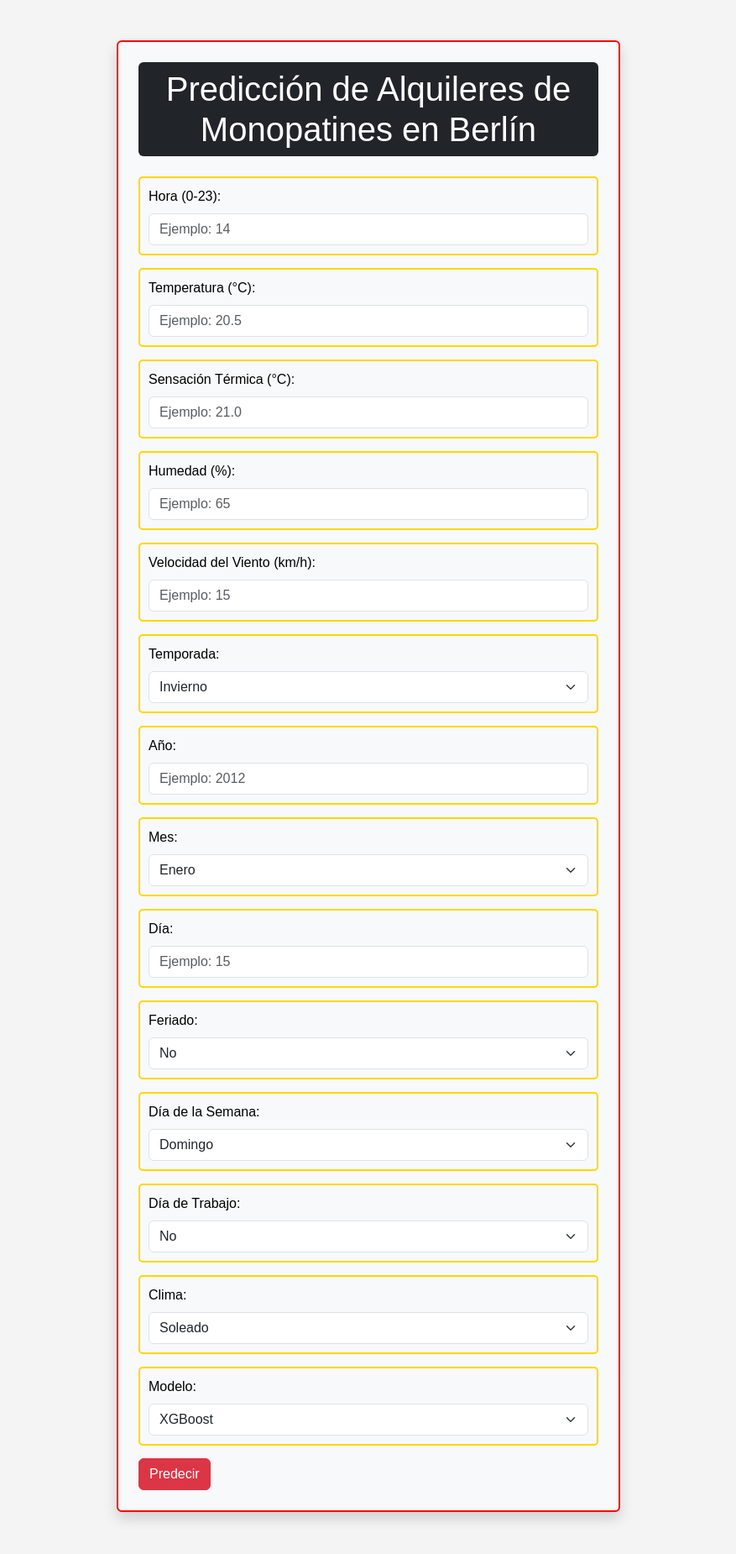
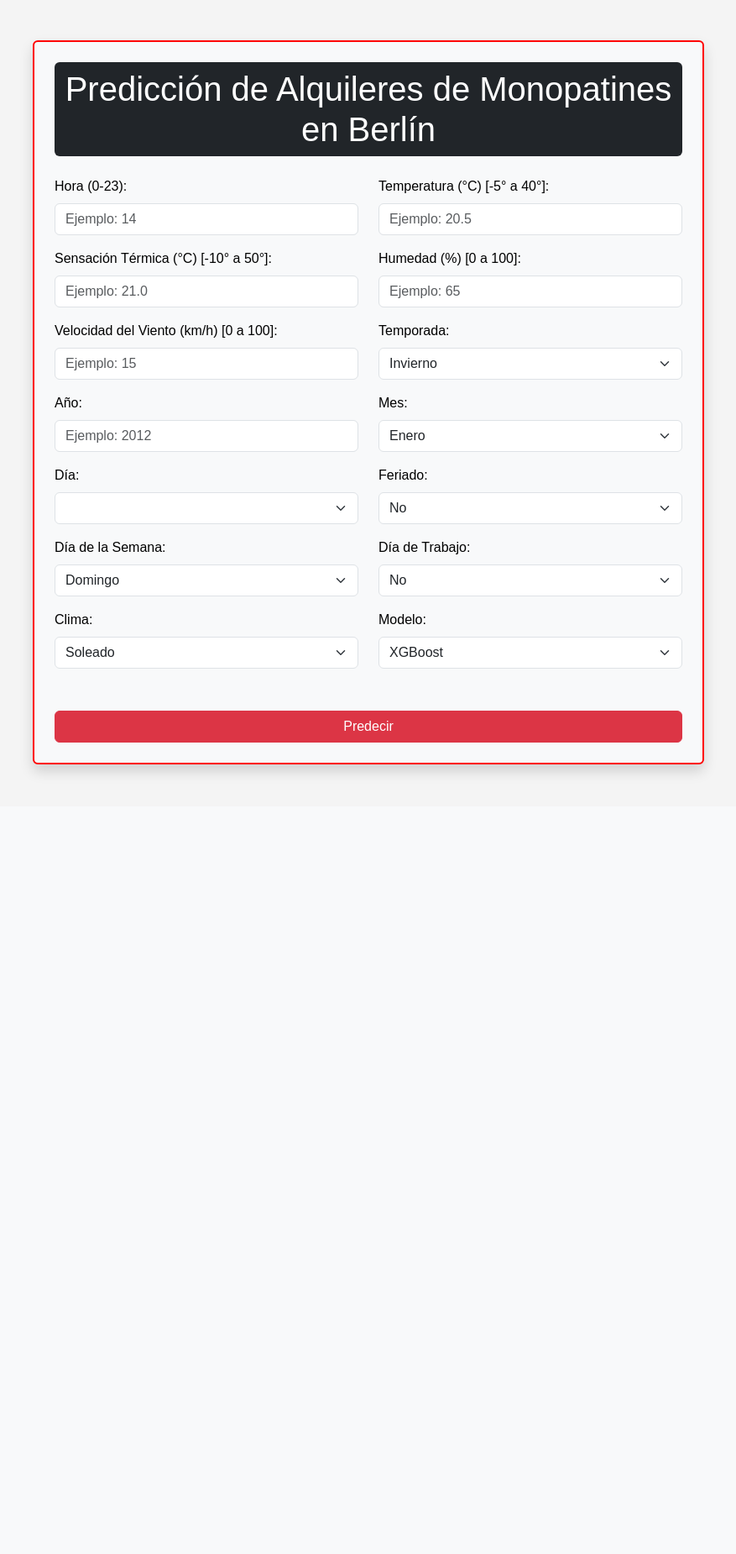
Before and after one commit to MauriAL10/berlin_scooters, a Flask app: page / in a window 1280 px wide. Shown: the whole page at 84% size, without its empty margins (201-1078 px from the left). After the commit the page ends 925 px from the top, so only its background shows below. Run offline with Flask 3, Linux system fonts and the light colour scheme; lists and menus that the app fills with data are empty; parts of the project's set-up code (start-up, migrations or seed data) failed here and were passed over.

Commit message:
Cambios finales en la GUI

```diff
--- a/app/app.py
+++ b/app/app.py
@@ -80,7 +80,7 @@
 
             modelo = request.form['modelo']
 
-            #Creación del DataFrame
+            #Creacion del DataFrame
             input_data = pd.DataFrame([{
                 'hora': hora,
                 'temperatura': temperatura,
--- a/app/static/styles.css
+++ b/app/static/styles.css
@@ -6,56 +6,90 @@
 }
 
 .container {
-    max-width: 600px;
+    max-width: 800px;
     margin: 50px auto;
     padding: 20px;
-    background-color: #FFD700; /* Fondo dorado/amarillo */
+    background-color: #FFD700;
     box-shadow: 0 0 10px rgba(0, 0, 0, 0.1);
     border-radius: 5px;
-    border: 2px solid #FF0000; /* Borde rojo */
+    border: 2px solid #FF0000;
 }
 
 h1 {
     text-align: center;
-    color: #FFFFFF; /* Texto en blanco para contrastar con el fondo negro */
-    background-color: #000000; /* Fondo negro para el encabezado */
+    color: #FFFFFF;
+    background-color: #000000;
     padding: 10px;
     border-radius: 5px 5px 0 0;
 }
 
 .form-label {
-    color: #000000; /* Texto en negro */
+    color: #000000;
 }
 
 .input-container {
-    border: 2px solid #FFD700; /* Borde amarillo */
-    border-radius: 5px;
     margin-bottom: 15px;
-    padding: 10px;
 }
 
 input, select, .form-range {
     font-size: 16px;
-    border: 1px solid #FF0000; /* Bordes rojos */
+    width: 100%;
+    padding: 8px;
+    border: 1px solid #FF0000;
+    border-radius: 5px;
+    box-sizing: border-box;
+}
+
+button {
+    width: 100%;
+    padding: 10px;
+    font-size: 16px;
+    color: #FFFFFF;
+    background-color: #FF0000;
+    border: none;
+    border-radius: 5px;
+    cursor: pointer;
+    margin-top: 10px;
+}
+
+button:hover {
+    background-color: #C70000;
+}
+
+.result-box {
+    border: 2px solid #FFD700;
+    background-color: #f8f9fa;
+    color: #333;
+    padding: 10px;
+    margin-top: 20px;
+    text-align: center;
+    font-weight: bold;
     border-radius: 5px;
 }
 
-button {
-    padding: 10px;
-    font-size: 16px;
-    color: #FFFFFF; /* Texto blanco */
-    background-color: #FF0000; /* Fondo rojo */
-    border: none;
-    border-radius: 5px;
-    cursor: pointer;
+.form-section {
+    display: flex;
+    justify-content: space-between;
+    flex-wrap: wrap;
 }
 
-button:hover {
-    background-color: #C70000; /* Rojo más oscuro al pasar el cursor */
+.form-container {
+    width: 48%;
+    margin-bottom: 20px;
 }
 
 .alert {
-    border: 2px solid #FFD700; /* Borde amarillo para el contenedor de predicción */
+    border: 2px solid #FFD700;
     border-radius: 5px;
     font-size: 16px;
+    padding: 10px;
+    margin-top: 10px;
+    color: #333;
+    background-color: #f8f9fa;
 }
+
+@media (max-width: 768px) {
+    .form-container {
+        width: 100%;
+    }
+}
--- a/app/templates/index.html
+++ b/app/templates/index.html
@@ -10,38 +10,41 @@
 <body>
     <div class="container mt-5 p-4 bg-light rounded shadow">
         <h1 class="text-center text-white bg-dark p-2 rounded">Predicción de Alquileres de Monopatines en Berlín</h1>
+
         {% if error %}
             <div class="alert alert-danger" role="alert">
                 {{ error }}
             </div>
         {% endif %}
-        <form method="post" class="mt-4">
-            <div class="input-container">
+
+        <form method="post" class="mt-4" onsubmit="return validateForm()">
+            <div class="row">
+                <div class="col-md-6 mb-3">
                     <label for="hora" class="form-label">Hora (0-23):</label>
                     <input type="number" class="form-control" id="hora" name="hora" min="0" max="23" step="1" placeholder="Ejemplo: 14" required>
                 </div>
 
-            <div class="input-container">
-                <label for="temperatura" class="form-label">Temperatura (°C):</label>
+                <div class="col-md-6 mb-3">
+                    <label for="temperatura" class="form-label">Temperatura (°C) [-5° a 40°]:</label>
                     <input type="number" class="form-control" id="temperatura" name="temperatura" min="-5" max="40" step="0.1" placeholder="Ejemplo: 20.5" required>
                 </div>
 
-            <div class="input-container">
-                <label for="sensacion_termica" class="form-label">Sensación Térmica (°C):</label>
+                <div class="col-md-6 mb-3">
+                    <label for="sensacion_termica" class="form-label">Sensación Térmica (°C) [-10° a 50°]:</label>
                     <input type="number" class="form-control" id="sensacion_termica" name="sensacion_termica" min="-10" max="50" step="0.1" placeholder="Ejemplo: 21.0" required>
                 </div>
 
-            <div class="input-container">
-                <label for="humedad" class="form-label">Humedad (%):</label>
+                <div class="col-md-6 mb-3">
+                    <label for="humedad" class="form-label">Humedad (%) [0 a 100]:</label>
                     <input type="number" class="form-control" id="humedad" name="humedad" min="0" max="100" step="1" placeholder="Ejemplo: 65" required>
                 </div>
 
-            <div class="input-container">
-                <label for="velocidad_viento" class="form-label">Velocidad del Viento (km/h):</label>
+                <div class="col-md-6 mb-3">
+                    <label for="velocidad_viento" class="form-label">Velocidad del Viento (km/h) [0 a 100]:</label>
                     <input type="number" class="form-control" id="velocidad_viento" name="velocidad_viento" min="0" max="100" step="1" placeholder="Ejemplo: 15" required>
                 </div>
 
-            <div class="input-container">
+                <div class="col-md-6 mb-3">
                     <label for="temporada" class="form-label">Temporada:</label>
                     <select class="form-select" id="temporada" name="temporada" required>
                         <option value="1">Invierno</option>
@@ -51,12 +54,12 @@
                     </select>
                 </div>
 
-            <div class="input-container">
+                <div class="col-md-6 mb-3">
                     <label for="anio" class="form-label">Año:</label>
-                <input type="number" class="form-control" id="anio" name="anio" min="2000" max="2013" step="1" placeholder="Ejemplo: 2012" required>
+                    <input type="number" class="form-control" id="anio" name="anio" min="2000" max="2012" step="1" placeholder="Ejemplo: 2012" required>
                 </div>
 
-            <div class="input-container">
+                <div class="col-md-6 mb-3">
                     <label for="mes" class="form-label">Mes:</label>
                     <select class="form-select" id="mes" name="mes" required>
                         <option value="1">Enero</option>
@@ -74,12 +77,12 @@
                     </select>
                 </div>
 
-            <div class="input-container">
+                <div class="col-md-6 mb-3">
                     <label for="dia_mes" class="form-label">Día:</label>
-                <input type="number" class="form-control" id="dia_mes" name="dia_mes" min="1" max="31" step="1" placeholder="Ejemplo: 15" required>
+                    <select class="form-select" id="dia_mes" name="dia_mes" required></select>
                 </div>
 
-            <div class="input-container">
+                <div class="col-md-6 mb-3">
                     <label for="feriado" class="form-label">Feriado:</label>
                     <select class="form-select" id="feriado" name="feriado" required>
                         <option value="0">No</option>
@@ -87,7 +90,7 @@
                     </select>
                 </div>
 
-            <div class="input-container">
+                <div class="col-md-6 mb-3">
                     <label for="dia_semana" class="form-label">Día de la Semana:</label>
                     <select class="form-select" id="dia_semana" name="dia_semana" required>
                         <option value="0">Domingo</option>
@@ -100,7 +103,7 @@
                     </select>
                 </div>
 
-            <div class="input-container">
+                <div class="col-md-6 mb-3">
                     <label for="dia_trabajo" class="form-label">Día de Trabajo:</label>
                     <select class="form-select" id="dia_trabajo" name="dia_trabajo" required>
                         <option value="0">No</option>
@@ -108,7 +111,7 @@
                     </select>
                 </div>
 
-            <div class="input-container">
+                <div class="col-md-6 mb-3">
                     <label for="clima" class="form-label">Clima:</label>
                     <select class="form-select" id="clima" name="clima" required>
                         <option value="1">Soleado</option>
@@ -117,7 +120,7 @@
                     </select>
                 </div>
 
-            <div class="input-container">
+                <div class="col-md-6 mb-3">
                     <label for="modelo" class="form-label">Modelo:</label>
                     <select class="form-select" id="modelo" name="modelo" required>
                         <option value="XGBoost">XGBoost</option>
@@ -127,17 +130,70 @@
                         <option value="RandomForest">Random Forest</option>
                     </select>
                 </div>
+            </div>
 
+            <div class="text-center mt-4">
                 <button type="submit" class="btn btn-danger">Predecir</button>
+            </div>
         </form>
 
         {% if prediction %}
-            <div class="alert alert-success mt-4" role="alert" style="border: 2px solid #FFD700;">
+            <div class="result-box mt-4 text-center">
                 <strong>Predicción:</strong> {{ prediction }}
             </div>
         {% endif %}
     </div>
 
+    <script>
+        function validateForm() {
+            let valid = true;
+
+            const fields = ['hora', 'temperatura', 'sensacion_termica', 'humedad', 'velocidad_viento',
+                            'anio', 'mes', 'dia_mes', 'feriado', 'dia_semana', 'dia_trabajo', 'clima'];
+
+            fields.forEach(field => {
+                const value = document.getElementById(field).value;
+                if (value === "" || value === null) {
+                    alert("Por favor, completa el campo: " + field);
+                    valid = false;
+                }
+            });
+
+            return valid;
+        }
+
+        function isLeapYear(year) {
+            return ((year % 4 === 0 && year % 100 !== 0) || (year % 400 === 0));
+        }
+
+        document.getElementById('mes').addEventListener('change', function() {
+            const mes = parseInt(this.value);
+            const anio = parseInt(document.getElementById('anio').value);
+            const diaSelect = document.getElementById('dia_mes');
+            let dias;
+
+            if (mes === 2) {
+                dias = isLeapYear(anio) ? 29 : 28;
+            } else if (mes === 4 || mes === 6 || mes === 9 || mes === 11) {
+                dias = 30;
+            } else {
+                dias = 31;
+            }
+
+            diaSelect.innerHTML = '';
+            for (let i = 1; i <= dias; i++) {
+                const option = document.createElement('option');
+                option.value = i;
+                option.textContent = i;
+                diaSelect.appendChild(option);
+            }
+        });
+
+        document.getElementById('anio').addEventListener('change', function() {
+            document.getElementById('mes').dispatchEvent(new Event('change'));
+        });
+    </script>
+
     <script src="https://cdn.jsdelivr.net/npm/bootstrap@5.3.0/dist/js/bootstrap.bundle.min.js"></script>
 </body>
 </html>
```
Lines whose indentation alone changed are shown as unchanged.
